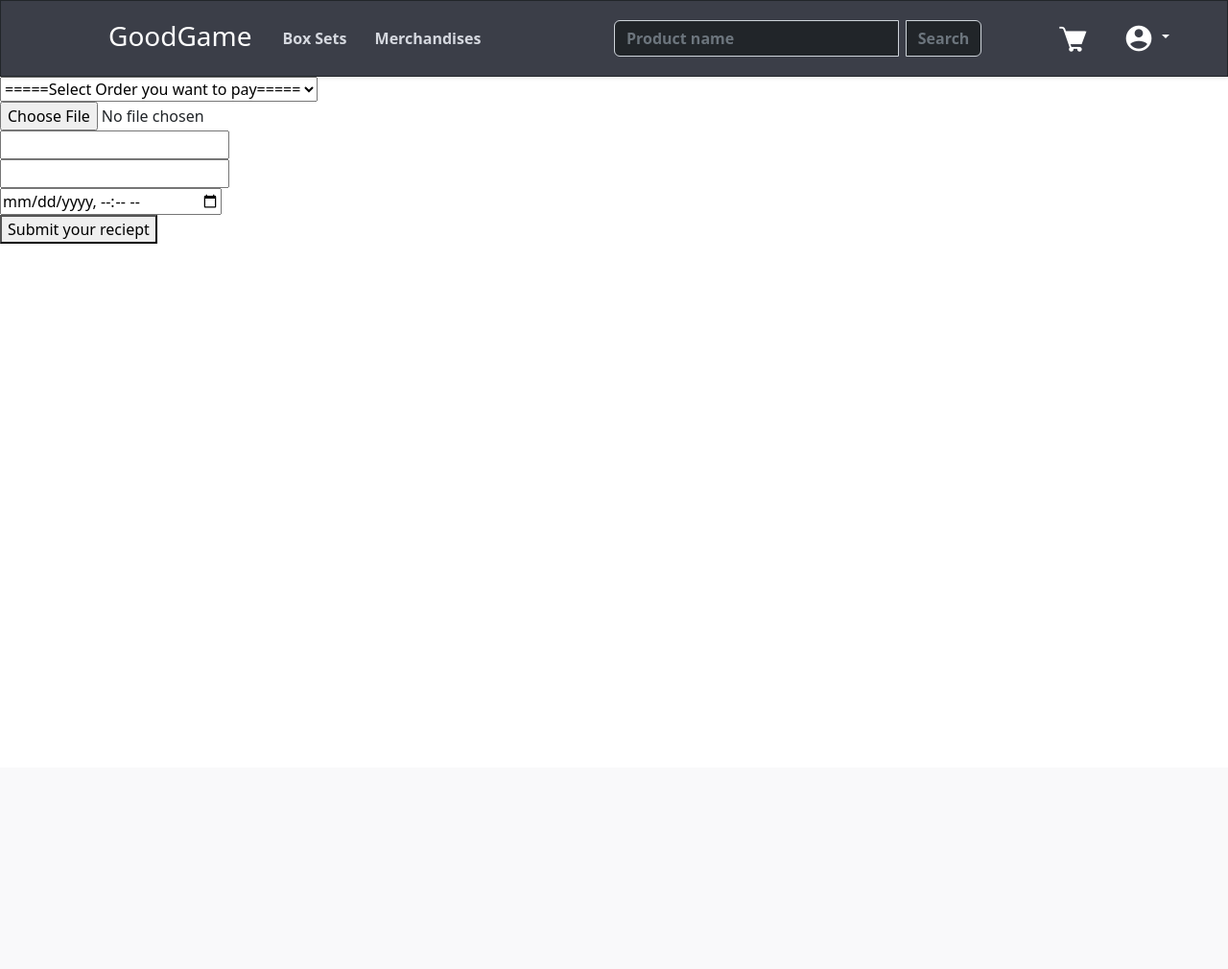
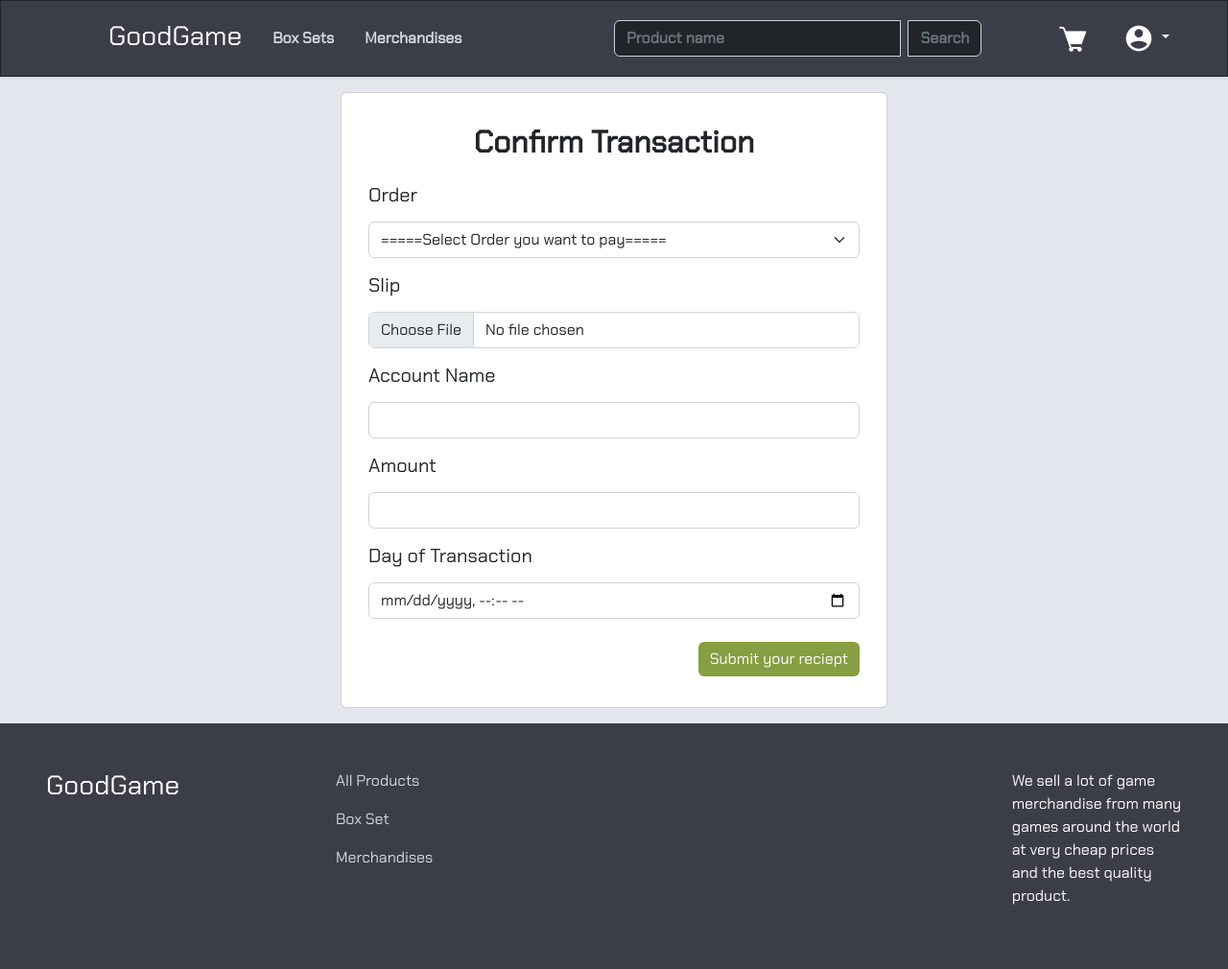
Before and after one commit to SSProgamer/Good-Game-Merchandise, a PHP site: page /sendreceipt.php in a window 1280 px wide. Shown: the whole page at 96% size. Before the commit the page ends 254 px from the top, so only its background shows below. Run offline with PHP 8.4, Linux system fonts and the light colour scheme; the visitor is signed in with stand-in values (Sample User, id 1); data comes from the database, SQL or seed files in the repository.

Commit message:
Update Send Receipt

```diff
--- a/navbar.php
+++ b/navbar.php
@@ -100,6 +100,7 @@ if (isset($_POST['logout'])) {
             <ul class="dropdown-menu dropdown-menu-end user-dropdown-list shadow-sm">
                 <li><a class="dropdown-item text-white user-dropdown-list-item mt-2" href="user.php">Account</a></li>
                 <li><a class="dropdown-item text-white user-dropdown-list-item" href="orders.php">Purchases</a></li>
+                <li><a class="dropdown-item text-white user-dropdown-list-item" href="sendreceipt.php">Payment</a></li>
                 <li><a class="dropdown-item text-white user-dropdown-list-item" href="wishlist.php">Wish List</a></li>
                 <li>
                     <form action="' . $sent . '" method="post">
--- a/orders.php
+++ b/orders.php
@@ -129,6 +129,9 @@ if (!$result) {
                     <!-- Insert New List Here -->
                 </ul>
             </div>
+            <div class="d-flex justify-content-end">
+                <a class="btn btn-primary change-button me-3" href="sendreceipt.php">Confirm Payment</a>
+            </div>
         </div>
     </div>
 
--- a/sendreceipt.php
+++ b/sendreceipt.php
@@ -40,29 +40,25 @@ if ($_SERVER["REQUEST_METHOD"] == "POST") {
     } else {
         if (move_uploaded_file($_FILES["image"]["tmp_name"], $target_file)) {
             // upload สำเร็จ ทำSQL
-            echo "The file ". htmlspecialchars( basename( $_FILES["image"]["name"])). " has been uploaded.";
+            echo "The file " . htmlspecialchars(basename($_FILES["image"]["name"])) . " has been uploaded.";
             $sqlinsert = "INSERT INTO 'Receipt' (ID, CustomerID, Ord_id, Re_amount, Re_image, Re_date, Re_account)
-            VALUES (NULL, ".$_SESSION['ID'].", ".$_POST['order'].", ".$_POST['amount'].", ".basename( $_FILES['image']['name']).",".$_POST['date'].", ".$_POST['accouunt']."";
+            VALUES (NULL, " . $_SESSION['ID'] . ", " . $_POST['order'] . ", " . $_POST['amount'] . ", " . basename($_FILES['image']['name']) . "," . $_POST['date'] . ", " . $_POST['accouunt'] . "";
             $result3 = $db->query($sqlinsert);
-            if(!$result3){
+            if (!$result3) {
                 echo $db->lastErrorMsg();
                 echo "error";
-            }
-            else{
+            } else {
                 $update = "UPDATE Order
                 SET Order_Status = 'Pending'
-                WHERE Order_ID = ".$_POST['order']."";
+                WHERE Order_ID = " . $_POST['order'] . "";
                 $result2 = $db->query($update);
-                if(!$result2){
+                if (!$result2) {
                     echo $db->lastErrorMsg();
-                }
-                else{
+                } else {
                     //เตือนว่าได้ส่งแล้ว
                     header("location: orders.php");
                 }
-
             }
-
         } else {
             echo "Sorry, there was an error uploading your file.";
         }
@@ -72,35 +68,94 @@ if ($_SERVER["REQUEST_METHOD"] == "POST") {
 <html lang="en">
 
 <head>
+    <meta charset="UTF-8">
+    <meta http-equiv="X-UA-Compatible" content="IE=edge">
+    <meta name="viewport" content="width=device-width, initial-scale=1.0">
     <title>Send Reciept</title>
+    <link href="stylessendreceipt.css" rel="stylesheet">
+    <link rel="stylesheet" href="stylesnavfoot.css">
+    <link rel="preconnect" href="https://fonts.googleapis.com">
+    <link rel="preconnect" href="https://fonts.gstatic.com" crossorigin>
+    <link href="https://fonts.googleapis.com/css2?family=Chakra+Petch&display=swap" rel="stylesheet">
+    <script>
+        if (window.history.replaceState) {
+            window.history.replaceState(null, null, window.location.href);
+        }
+    </script>
 </head>
 
 <body>
-    <select name="order" id="order" form="receipt" required>
+    <div class="container-fluid main-container">
+        <div class="container">
+            <div class="row">
+                <div class="col-3"></div>
+                <div class="card mt-3 mb-3 col-6">
+                    <div class="card-body">
+                        <h2 class="card-title text-center fw-bold mt-3 mb-4">Confirm Transaction</h2>
+                        <label for="order" class="form-label">
+                            <h5>Order</h5>
+                        </label>
+                        <select name="order" id="order" form="receipt" required class="form-select">
                             <option value="">=====Select Order you want to pay=====</option>
                             <?php
-        $order = "SELECT * FROM 'Order' WHERE CustomerID =".$_SESSION["ID"]." AND Order_status = 'wait_payment'";
+                            $order = "SELECT * FROM 'Order' WHERE CustomerID =" . $_SESSION["ID"] . " AND Order_status = 'wait_payment'";
                             $result = $db->query($order);
-        if(!$result){
+                            if (!$result) {
                                 echo $db->lastErrorMsg();
-        }
-        else{
-            while($n_payorder = $result->fetchArray(SQLITE3_ASSOC)){
-                echo '<option value="'.$n_payorder["Order_ID"].'">OrderID: '.$n_payorder["Order_ID"].'  at '.$n_payorder["Ord_date"].'  Total: '.number_format($n_payorder["Ord_total"]) .'</option>';
+                            } else {
+                                while ($n_payorder = $result->fetchArray(SQLITE3_ASSOC)) {
+                                    echo '<option value="' . $n_payorder["Order_ID"] . '">OrderID: ' . $n_payorder["Order_ID"] . '  at ' . $n_payorder["Ord_date"] . '  Total: ' . number_format($n_payorder["Ord_total"]) . '</option>';
                                 }
                             }
                             ?>
+                        </select>
+                        <form action="<?php echo htmlspecialchars($_SERVER["PHP_SELF"]); ?>" method="post" id="receipt" enctype="multipart/form-data">
+                            <label for="image" class="form-label mt-3">
+                                <h5>Slip</h5>
+                            </label>
+                            <input type="file" name="image" id="image" class="form-control">
+                            <label for="account" class="form-label mt-3">
+                                <h5>Account Name</h5>
+                            </label>
+                            <input type="text" name="account" id="account" class="form-control">
+                            <label for="amount" class="form-label mt-3">
+                                <h5>Amount</h5>
+                            </label>
+                            <input type="text" name="amount" id="amount" class="form-control">
+                            <label for="date" class="form-label mt-3">
+                                <h5>Day of Transaction </h5>
+                            </label>
+                            <input type="datetime-local" name="date" id="date" class="form-control"><br>
+                            <div class="d-flex justify-content-end">
+                                <button type="submit" name="submit" class="btn reciept-button">Submit your reciept</button><br>
+                            </div>
+                        </form>
+                    </div>
+                </div>
+                <div class=" col-3">
+                </div>
+            </div>
+        </div>
+    </div>
 
-    </select>
-    <form action="<?php echo htmlspecialchars($_SERVER["PHP_SELF"]);?>" method="post" id="receipt" enctype="multipart/form-data">
-
-        <input type="file" name="image" id="image"><br>
-        <input type="text" name="account" id="account"><br>
-        <input type="text" name="amount" id="amount"><br>
-        <input type="datetime-local" name="date" id="date"><br>
-        <button type="submit" name="submit">Submit your reciept</button><br>
-
-    </form>
+    <!-- footer -->
+    <footer class="main-navbar">
+        <div class="container-fluid p-5">
+            <div class="row">
+                <div class="col-3">
+                    <h3><a class="nav-link text-white" href="index.php">GoodGame</a></h3>
+                </div>
+                <div class="col-7">
+                    <a class="nav-link web-text-color pb-3" href="filter.php?filter_type=None">All Products</a>
+                    <a class="nav-link web-text-color pb-3" href="filter.php?filter_type=Box Set">Box Set</a>
+                    <a class="nav-link web-text-color pb-3" href="filter.php?filter_type=Merchandise">Merchandises</a>
+                </div>
+                <div class="col-2">
+                    <p class="text-white">We sell a lot of game merchandise from many games around the world at very cheap prices and the best quality product.</p>
+                </div>
+            </div>
+        </div>
+    </footer>
 </body>
 
 </html>
--- /dev/null
+++ b/stylessendreceipt.css
@@ -0,0 +1,26 @@
+body {
+    font-family: 'Chakra Petch', sans-serif !important;
+}
+
+.main-container {
+    background-color: rgb(228, 231, 237);
+    display: flex;
+    min-height: 70%;
+}
+
+.reciept-button {
+    background-color: rgb(135, 158, 66);
+    color: white;
+    border: transparent;
+}
+
+.reciept-button:hover {
+    background-color: rgb(104, 122, 51);
+    color: white;
+    border: transparent;
+}
+
+.reciept-button:active {
+    background-color: rgb(74, 86, 36) !important;
+    color: rgb(204, 204, 204) !important;
+}
```
Also changed, not shown: stylesorders.css (+10 -0 lines). Lines whose indentation alone changed are shown as unchanged.
